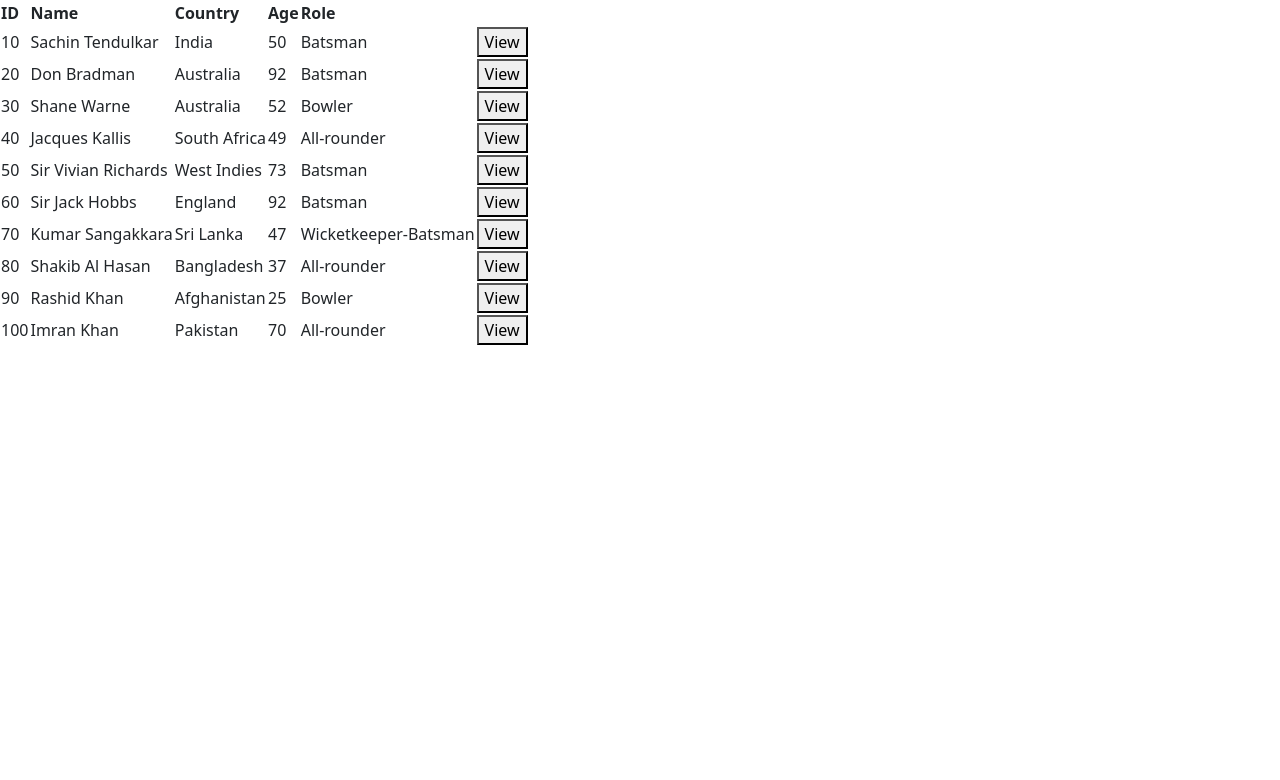
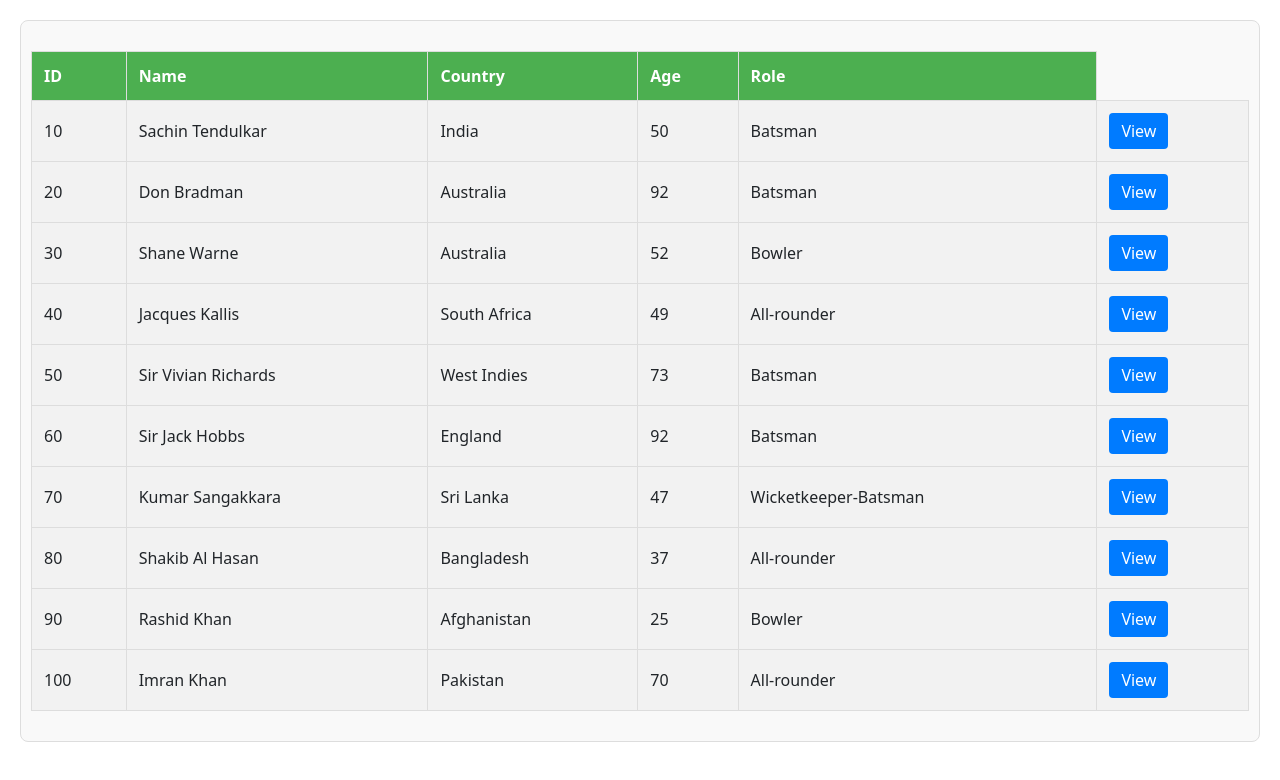
Before and after one commit to Saphal-subedi/Angular-Homework, an Angular app: page / in a window 1280 px wide. Shown: the top 780 px of the page. Built offline with nearby package versions, Linux system fonts and the light colour scheme.

Commit message:
feat:Added CSS in table

```diff
--- a/src/app/Routes/details-page-component/details-page-component.component.scss
+++ b/src/app/Routes/details-page-component/details-page-component.component.scss
@@ -0,0 +1,47 @@
+
+h1 {
+    font-family: Arial, sans-serif;
+    color: #333;
+    margin: 10px 0;
+  }
+
+  h1:first-of-type {
+    text-align: center;
+    color: #4CAF50;
+    font-size: 24px;
+  }
+
+  h1:nth-of-type(n+2) {
+    font-size: 20px;
+    color: #555;
+  }
+
+  h1:nth-of-type(n+2):not(:last-of-type) {
+    margin-bottom: 15px;
+  }
+
+  body {
+    font-family: Arial, sans-serif;
+    background-color: #f4f4f4;
+    display: flex;
+    justify-content: center;
+    align-items: center;
+    height: 100vh;
+    margin: 0;
+  }
+
+  h1 {
+    padding: 8px;
+    text-align: left;
+    background-color: #fff;
+    border: 1px solid #ddd;
+    border-radius: 4px;
+    width: 80%;
+    max-width: 600px;
+    box-shadow: 0 4px 6px rgba(0, 0, 0, 0.1);
+  }
+
+
+  h1 + h1 {
+    padding-left: 20px;
+  }
--- a/src/app/Routes/main-page/main-page.component.scss
+++ b/src/app/Routes/main-page/main-page.component.scss
@@ -0,0 +1,41 @@
+.table-container {
+    margin: 20px;
+    padding: 10px;
+    border: 1px solid #ddd;
+    border-radius: 8px;
+    background-color: #f9f9f9;
+  }
+
+  table {
+    width: 100%;
+    border-collapse: collapse;
+    margin: 20px 0;
+  }
+
+  th, td {
+    padding: 12px;
+    text-align: left;
+    border: 1px solid #ddd;
+  }
+
+  th {
+    background-color: #4CAF50;
+    color: white;
+  }
+
+  td {
+    background-color: #f2f2f2;
+  }
+
+  button {
+    background-color: #007BFF;
+    color: white;
+    border: none;
+    padding: 6px 12px;
+    border-radius: 4px;
+    cursor: pointer;
+  }
+
+  button:hover {
+    background-color: #0056b3;
+  }
```
